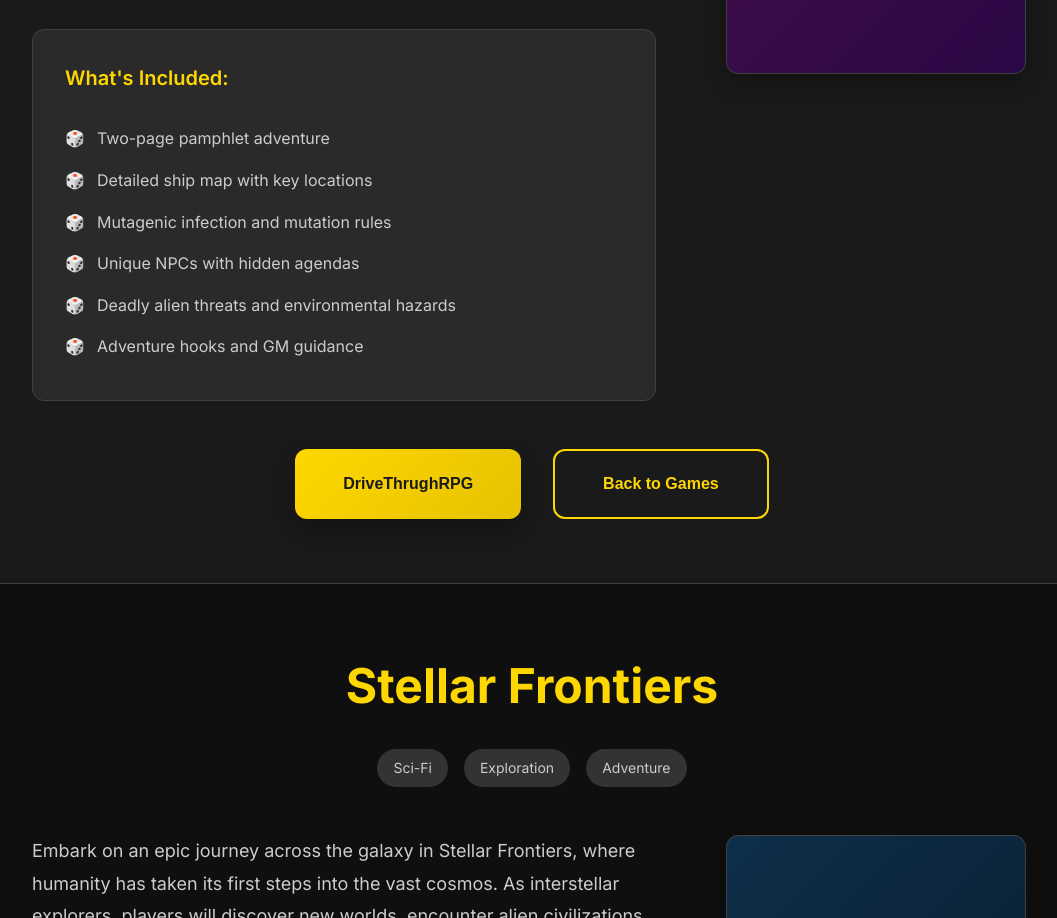
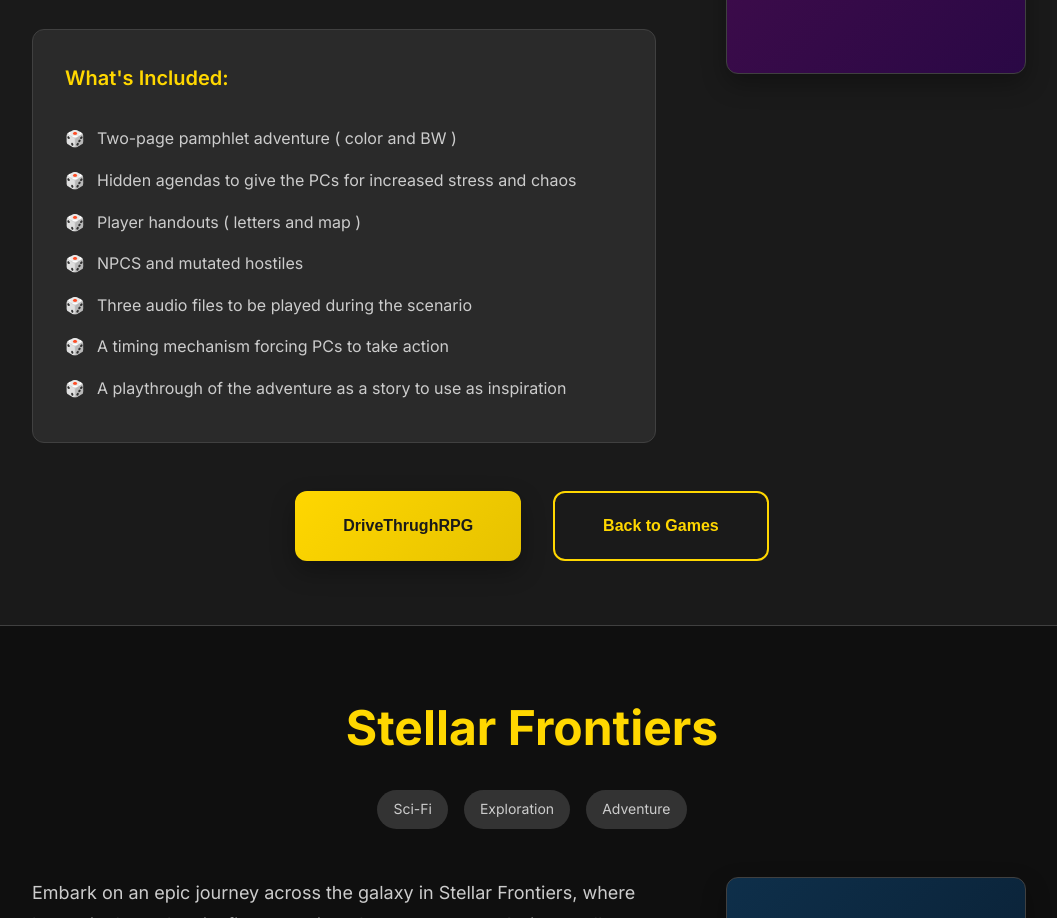
Before and after one commit to rektifier/YellowGoatGames, a plain HTML site: page index.html in a window 1280 px wide. Shown: the part 2801-3719 px from the top of the page, without its empty margins (108-1165 px from the left). Drawn offline with Linux system fonts and the light colour scheme.

Commit message:
Update index.html

```diff
--- a/index.html
+++ b/index.html
@@ -137,12 +137,13 @@
                         <div class="game-features">
                             <h4>What's Included:</h4>
                             <ul>
-                                <li>Two-page pamphlet adventure</li>
-                                <li>Detailed ship map with key locations</li>
-                                <li>Mutagenic infection and mutation rules</li>
-                                <li>Unique NPCs with hidden agendas</li>
-                                <li>Deadly alien threats and environmental hazards</li>
-                                <li>Adventure hooks and GM guidance</li>
+                                <li>Two-page pamphlet adventure ( color and BW )</li>
+                                <li>Hidden agendas to give the PCs for increased stress and chaos</li>
+                                <li>Player handouts ( letters and map )</li>
+                                <li>NPCS and mutated hostiles</li>
+                                <li>Three audio files to be played during the scenario</li>
+                                <li>A timing mechanism forcing PCs to take action</li>
+                                <li>A playthrough of the adventure as a story to use as inspiration</li>
                             </ul>
                         </div>
                         </div>
@@ -151,7 +152,7 @@
                         </div>
                     </div>
                     <div class="game-detail-footer">
-                        <button class="btn btn-primary">DriveThrughRPG</button>
+                        <button class="btn btn-primary" onclick="window.open('https://www.drivethrurpg.com/en/product/440383/uss-scorpio-please-respond-a-mothership-pamphlet', '_blank')">DriveThrughRPG</button>
                         <button class="btn btn-secondary" onclick="scrollToSection('games')">Back to Games</button>
                     </div>
                 </div>
```
